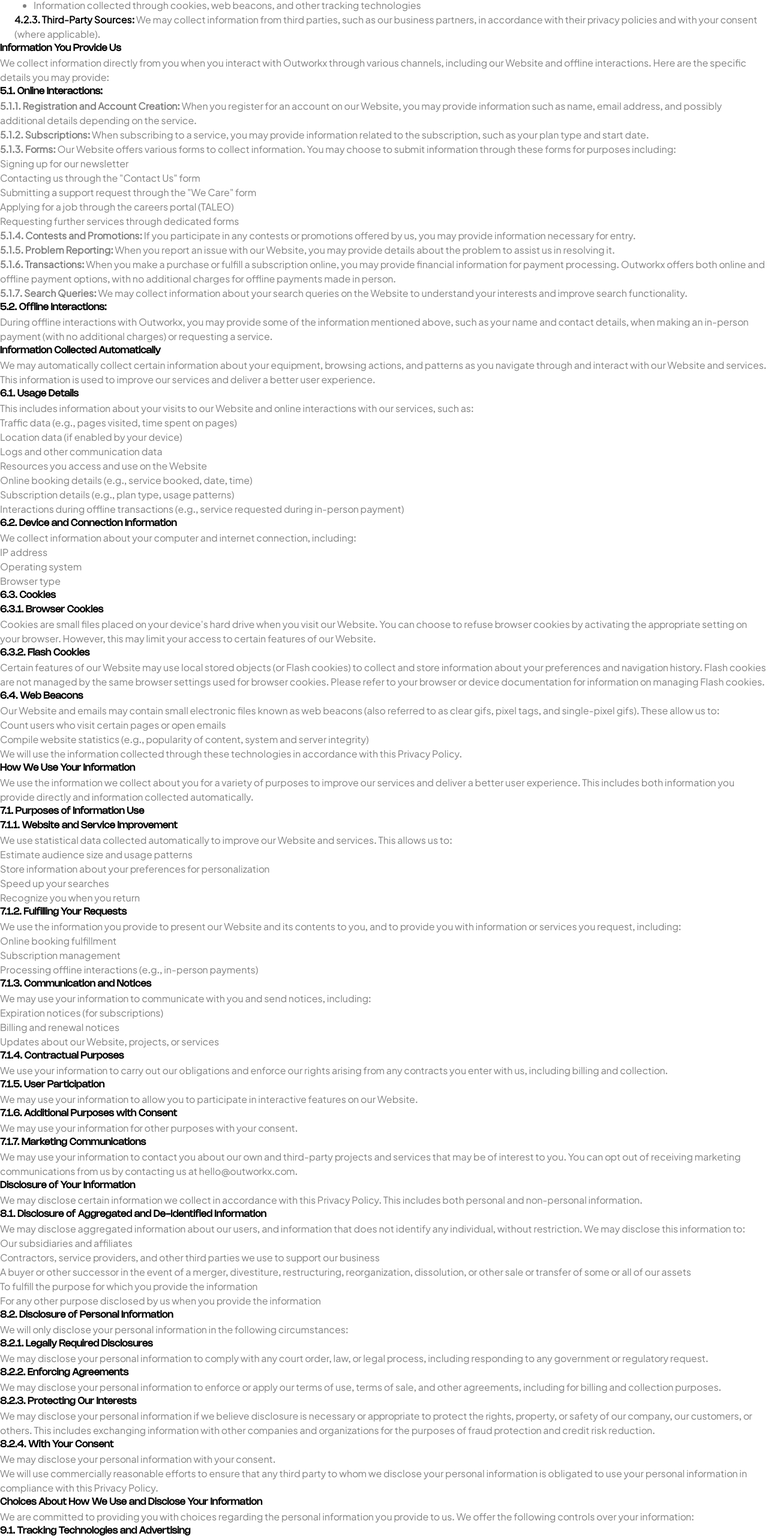
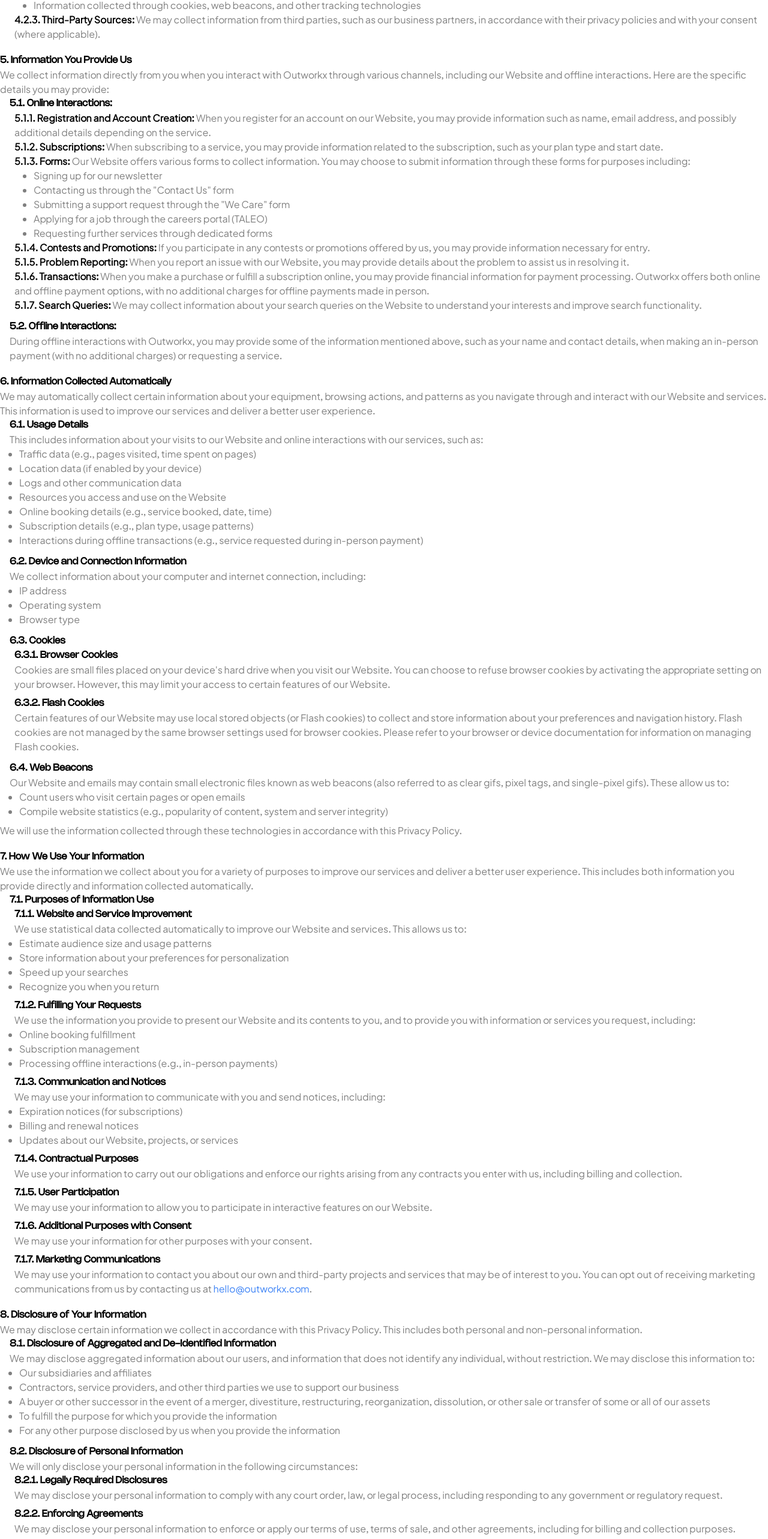
Before and after one commit to RaimaAftab95/outworkx, a React (Vite) app: page /privacy-policy in a window 1280 px wide. Shown: the part 1299-3865 px from the top of the page at 60% size. Built offline with nearby package versions, Linux system fonts and the light colour scheme.

Commit message:
CU-86epcteyw Styled the Privacy Policy Page

```diff
--- a/src/pages/PrivacyPolicy.jsx
+++ b/src/pages/PrivacyPolicy.jsx
@@ -187,30 +187,32 @@ const PrivacyPolicy = () => {
   const informationYouProvide = () => {
     return (
       <div>
-        <h2>Information You Provide Us</h2>
+        <h2 className="mt-5">5. Information You Provide Us</h2>
         <p>
           We collect information directly from you when you interact with
           Outworkx through various channels, including our Website and offline
           interactions. Here are the specific details you may provide:
         </p>
-        <h3>5.1. Online Interactions:</h3>
-        <ol>
+        <h3 className="pl-4">5.1. Online Interactions:</h3>
+        <ol className="pl-6">
           <li>
-            <strong>5.1.1. Registration and Account Creation:</strong> When you
-            register for an account on our Website, you may provide information
-            such as name, email address, and possibly additional details
-            depending on the service.
+            <strong className="text-black">
+              5.1.1. Registration and Account Creation:
+            </strong>{' '}
+            When you register for an account on our Website, you may provide
+            information such as name, email address, and possibly additional
+            details depending on the service.
           </li>
           <li>
-            <strong>5.1.2. Subscriptions:</strong> When subscribing to a
-            service, you may provide information related to the subscription,
-            such as your plan type and start date.
+            <strong className="text-black">5.1.2. Subscriptions:</strong> When
+            subscribing to a service, you may provide information related to the
+            subscription, such as your plan type and start date.
           </li>
           <li>
-            <strong>5.1.3. Forms:</strong> Our Website offers various forms to
-            collect information. You may choose to submit information through
-            these forms for purposes including:
-            <ul>
+            <strong className="text-black">5.1.3. Forms:</strong> Our Website
+            offers various forms to collect information. You may choose to
+            submit information through these forms for purposes including:
+            <ul className="list-disc pl-8">
               <li>Signing up for our newsletter</li>
               <li>Contacting us through the "Contact Us" form</li>
               <li>Submitting a support request through the "We Care" form</li>
@@ -219,30 +221,32 @@ const PrivacyPolicy = () => {
             </ul>
           </li>
           <li>
-            <strong>5.1.4. Contests and Promotions:</strong> If you participate
-            in any contests or promotions offered by us, you may provide
-            information necessary for entry.
+            <strong className="text-black">
+              5.1.4. Contests and Promotions:
+            </strong>{' '}
+            If you participate in any contests or promotions offered by us, you
+            may provide information necessary for entry.
           </li>
           <li>
-            <strong>5.1.5. Problem Reporting:</strong> When you report an issue
-            with our Website, you may provide details about the problem to
-            assist us in resolving it.
+            <strong className="text-black">5.1.5. Problem Reporting:</strong>{' '}
+            When you report an issue with our Website, you may provide details
+            about the problem to assist us in resolving it.
           </li>
           <li>
-            <strong>5.1.6. Transactions:</strong> When you make a purchase or
-            fulfill a subscription online, you may provide financial information
-            for payment processing. Outworkx offers both online and offline
-            payment options, with no additional charges for offline payments
-            made in person.
+            <strong className="text-black">5.1.6. Transactions:</strong> When
+            you make a purchase or fulfill a subscription online, you may
+            provide financial information for payment processing. Outworkx
+            offers both online and offline payment options, with no additional
+            charges for offline payments made in person.
           </li>
           <li>
-            <strong>5.1.7. Search Queries:</strong> We may collect information
-            about your search queries on the Website to understand your
-            interests and improve search functionality.
+            <strong className="text-black">5.1.7. Search Queries:</strong> We
+            may collect information about your search queries on the Website to
+            understand your interests and improve search functionality.
           </li>
         </ol>
-        <h3>5.2. Offline Interactions:</h3>
-        <p>
+        <h3 className="mt-3 pl-4">5.2. Offline Interactions:</h3>
+        <p className="pl-4">
           During offline interactions with Outworkx, you may provide some of the
           information mentioned above, such as your name and contact details,
           when making an in-person payment (with no additional charges) or
@@ -256,19 +260,19 @@ const PrivacyPolicy = () => {
   const informationCollectedAutomatically = () => {
     return (
       <div>
-        <h2>Information Collected Automatically</h2>
+        <h2 className="mt-5">6. Information Collected Automatically</h2>
         <p>
           We may automatically collect certain information about your equipment,
           browsing actions, and patterns as you navigate through and interact
           with our Website and services. This information is used to improve our
           services and deliver a better user experience.
         </p>
-        <h3>6.1. Usage Details</h3>
-        <p>
+        <h3 className="pl-4">6.1. Usage Details</h3>
+        <p className="pl-4">
           This includes information about your visits to our Website and online
           interactions with our services, such as:
         </p>
-        <ul>
+        <ul className="list-disc pl-8">
           <li>Traffic data (e.g., pages visited, time spent on pages)</li>
           <li>Location data (if enabled by your device)</li>
           <li>Logs and other communication data</li>
@@ -280,46 +284,46 @@ const PrivacyPolicy = () => {
             during in-person payment)
           </li>
         </ul>
-        <h3>6.2. Device and Connection Information</h3>
-        <p>
+        <h3 className="mt-3 pl-4">6.2. Device and Connection Information</h3>
+        <p className="pl-4">
           We collect information about your computer and internet connection,
           including:
         </p>
-        <ul>
+        <ul className="list-disc pl-8">
           <li>IP address</li>
           <li>Operating system</li>
           <li>Browser type</li>
         </ul>
-        <h3>6.3. Cookies</h3>
-        <h4>6.3.1. Browser Cookies</h4>
-        <p>
+        <h3 className="mt-3 pl-4">6.3. Cookies</h3>
+        <h4 className="pl-6">6.3.1. Browser Cookies</h4>
+        <p className="pl-6">
           Cookies are small files placed on your device's hard drive when you
           visit our Website. You can choose to refuse browser cookies by
           activating the appropriate setting on your browser. However, this may
           limit your access to certain features of our Website.
         </p>
-        <h4>6.3.2. Flash Cookies</h4>
-        <p>
+        <h4 className="mt-2 pl-6">6.3.2. Flash Cookies</h4>
+        <p className="pl-6">
           Certain features of our Website may use local stored objects (or Flash
           cookies) to collect and store information about your preferences and
           navigation history. Flash cookies are not managed by the same browser
           settings used for browser cookies. Please refer to your browser or
           device documentation for information on managing Flash cookies.
         </p>
-        <h3>6.4. Web Beacons</h3>
-        <p>
+        <h3 className="mt-3 pl-4">6.4. Web Beacons</h3>
+        <p className="pl-4">
           Our Website and emails may contain small electronic files known as web
           beacons (also referred to as clear gifs, pixel tags, and single-pixel
           gifs). These allow us to:
         </p>
-        <ul>
+        <ul className="list-disc pl-8">
           <li>Count users who visit certain pages or open emails</li>
           <li>
             Compile website statistics (e.g., popularity of content, system and
             server integrity)
           </li>
         </ul>
-        <p>
+        <p className="mt-2">
           We will use the information collected through these technologies in
           accordance with this Privacy Policy.
         </p>
@@ -331,66 +335,71 @@ const PrivacyPolicy = () => {
   const howWeUseYourInformation = () => {
     return (
       <div>
-        <h2>How We Use Your Information</h2>
+        <h2 className="mt-5">7. How We Use Your Information</h2>
         <p>
           We use the information we collect about you for a variety of purposes
           to improve our services and deliver a better user experience. This
           includes both information you provide directly and information
           collected automatically.
         </p>
-        <h3>7.1. Purposes of Information Use</h3>
-        <h4>7.1.1. Website and Service Improvement</h4>
-        <p>
+        <h3 className="pl-4">7.1. Purposes of Information Use</h3>
+        <h4 className="pl-6">7.1.1. Website and Service Improvement</h4>
+        <p className="pl-6">
           We use statistical data collected automatically to improve our Website
           and services. This allows us to:
         </p>
-        <ul>
+        <ul className="list-disc pl-8">
           <li>Estimate audience size and usage patterns</li>
           <li>Store information about your preferences for personalization</li>
           <li>Speed up your searches</li>
           <li>Recognize you when you return</li>
         </ul>
-        <h4>7.1.2. Fulfilling Your Requests</h4>
-        <p>
+        <h4 className="mt-2 pl-6">7.1.2. Fulfilling Your Requests</h4>
+        <p className="pl-6">
           We use the information you provide to present our Website and its
           contents to you, and to provide you with information or services you
           request, including:
         </p>
-        <ul>
+        <ul className="list-disc pl-8">
           <li>Online booking fulfillment</li>
           <li>Subscription management</li>
           <li>Processing offline interactions (e.g., in-person payments)</li>
         </ul>
-        <h4>7.1.3. Communication and Notices</h4>
-        <p>
+        <h4 className="mt-2 pl-6">7.1.3. Communication and Notices</h4>
+        <p className="pl-6">
           We may use your information to communicate with you and send notices,
           including:
         </p>
-        <ul>
+        <ul className="list-disc pl-8">
           <li>Expiration notices (for subscriptions)</li>
           <li>Billing and renewal notices</li>
           <li>Updates about our Website, projects, or services</li>
         </ul>
-        <h4>7.1.4. Contractual Purposes</h4>
-        <p>
+        <h4 className="mt-2 pl-6">7.1.4. Contractual Purposes</h4>
+        <p className="pl-6">
           We use your information to carry out our obligations and enforce our
           rights arising from any contracts you enter with us, including billing
           and collection.
         </p>
-        <h4>7.1.5. User Participation</h4>
-        <p>
+        <h4 className="mt-2 pl-6">7.1.5. User Participation</h4>
+        <p className="pl-6">
           We may use your information to allow you to participate in interactive
           features on our Website.
         </p>
-        <h4>7.1.6. Additional Purposes with Consent</h4>
-        <p>We may use your information for other purposes with your consent.</p>
-        <h4>7.1.7. Marketing Communications</h4>
-        <p>
+        <h4 className="mt-2 pl-6">7.1.6. Additional Purposes with Consent</h4>
+        <p className="pl-6">
+          We may use your information for other purposes with your consent.
+        </p>
+        <h4 className="mt-2 pl-6">7.1.7. Marketing Communications</h4>
+        <p className="pl-6">
           We may use your information to contact you about our own and
           third-party projects and services that may be of interest to you. You
           can opt out of receiving marketing communications from us by
           contacting us at{' '}
-          <a href="mailto:hello@outworkx.com">hello@outworkx.com</a>.
+          <a className="text-blue-500" href="mailto:hello@outworkx.com">
+            hello@outworkx.com
+          </a>
+          .
         </p>
       </div>
     );
@@ -400,19 +409,21 @@ const PrivacyPolicy = () => {
   const disclosureOfYourInformation = () => {
     return (
       <div>
-        <h2>Disclosure of Your Information</h2>
+        <h2 className="mt-5">8. Disclosure of Your Information</h2>
         <p>
           We may disclose certain information we collect in accordance with this
           Privacy Policy. This includes both personal and non-personal
           information.
         </p>
-        <h3>8.1. Disclosure of Aggregated and De-Identified Information</h3>
-        <p>
+        <h3 className="pl-4">
+          8.1. Disclosure of Aggregated and De-Identified Information
+        </h3>
+        <p className="pl-4">
           We may disclose aggregated information about our users, and
           information that does not identify any individual, without
           restriction. We may disclose this information to:
         </p>
-        <ul>
+        <ul className="list-disc pl-8">
           <li>Our subsidiaries and affiliates</li>
           <li>
             Contractors, service providers, and other third parties we use to
@@ -429,34 +440,36 @@ const PrivacyPolicy = () => {
             information
           </li>
         </ul>
-        <h3>8.2. Disclosure of Personal Information</h3>
-        <p>
+        <h3 className="mt-3 pl-4">8.2. Disclosure of Personal Information</h3>
+        <p className="pl-4">
           We will only disclose your personal information in the following
           circumstances:
         </p>
-        <h4>8.2.1. Legally Required Disclosures</h4>
-        <p>
+        <h4 className="pl-6">8.2.1. Legally Required Disclosures</h4>
+        <p className="pl-6">
           We may disclose your personal information to comply with any court
           order, law, or legal process, including responding to any government
           or regulatory request.
         </p>
-        <h4>8.2.2. Enforcing Agreements</h4>
-        <p>
+        <h4 className="mt-2 pl-6">8.2.2. Enforcing Agreements</h4>
+        <p className="pl-6">
           We may disclose your personal information to enforce or apply our
           terms of use, terms of sale, and other agreements, including for
           billing and collection purposes.
         </p>
-        <h4>8.2.3. Protecting Our Interests</h4>
-        <p>
+        <h4 className="mt-2 pl-6">8.2.3. Protecting Our Interests</h4>
+        <p className="pl-6">
           We may disclose your personal information if we believe disclosure is
           necessary or appropriate to protect the rights, property, or safety of
           our company, our customers, or others. This includes exchanging
           information with other companies and organizations for the purposes of
           fraud protection and credit risk reduction.
         </p>
-        <h4>8.2.4. With Your Consent</h4>
-        <p>We may disclose your personal information with your consent.</p>
-        <p>
+        <h4 className="mt-2 pl-6">8.2.4. With Your Consent</h4>
+        <p className="pl-6">
+          We may disclose your personal information with your consent.
+        </p>
+        <p className="pl-6">
           We will use commercially reasonable efforts to ensure that any third
           party to whom we disclose your personal information is obligated to
           use your personal information in compliance with this Privacy Policy.
@@ -469,38 +482,48 @@ const PrivacyPolicy = () => {
   const choicesAboutInformation = () => {
     return (
       <div>
-        <h2>Choices About How We Use and Disclose Your Information</h2>
+        <h2 className="mt-5">
+          9. Choices About How We Use and Disclose Your Information
+        </h2>
         <p>
           We are committed to providing you with choices regarding the personal
           information you provide to us. We offer the following controls over
           your information:
         </p>
-        <h3>9.1. Tracking Technologies and Advertising</h3>
-        <p>
+        <h3 className="mt-3 pl-4">
+          9.1. Tracking Technologies and Advertising
+        </h3>
+        <p className="pl-4">
           You can set your browser to refuse all or some browser cookies, or to
           alert you when cookies are being sent. If you disable or refuse
           cookies, please note that some parts of our Website or services may
           then be inaccessible or not function properly.
         </p>
-        <h3>9.2. Disclosure of Your Information for Third-Party Advertising</h3>
-        <p>
+        <h3 className="mt-3 pl-4">
+          9.2. Disclosure of Your Information for Third-Party Advertising
+        </h3>
+        <p className="pl-4">
           If you do not want us to share your personal information with
           unaffiliated or non-agent third parties for promotional purposes, you
           can opt-out by contacting us at{' '}
-          <a href="mailto:hello@outworkx.com">hello@outworkx.com</a>. You can
-          submit your request by email or through any other method we provide
-          for offline communication (e.g., in-person during a payment or service
-          request).
+          <a className="text-blue-500" href="mailto:hello@outworkx.com">
+            hello@outworkx.com
+          </a>
+          . You can submit your request by email or through any other method we
+          provide for offline communication (e.g., in-person during a payment or
+          service request).
         </p>
-        <h3>9.3. Promotional Offers from Outworkx</h3>
-        <p>
+        <h3 className="mt-3 pl-4">9.3. Promotional Offers from Outworkx</h3>
+        <p className="pl-4">
           If you do not wish to have your contact information used by Outworkx
           to promote our own or third-party projects or services, you can
           opt-out by contacting us at{' '}
-          <a href="mailto:hello@outworkx.com">hello@outworkx.com</a>. You can
-          submit your request by email or through any other method we provide
-          for offline communication (e.g., in-person during a payment or service
-          request).
+          <a className="text-blue-500" href="mailto:hello@outworkx.com">
+            hello@outworkx.com
+          </a>
+          . You can submit your request by email or through any other method we
+          provide for offline communication (e.g., in-person during a payment or
+          service request).
         </p>
       </div>
     );
@@ -510,35 +533,39 @@ const PrivacyPolicy = () => {
   const accessingAndCorrectingInformation = () => {
     return (
       <div>
-        <h2>Accessing and Correcting Your Information</h2>
+        <h2 className="mt-5">10. Accessing and Correcting Your Information</h2>
         <p>
           We understand the importance of access and control over your personal
           information. This section outlines your rights related to your data.
         </p>
-        <h3>10.1. Accessing Your Information</h3>
-        <p>
+        <h3 className="pl-4">10.1. Accessing Your Information</h3>
+        <p className="pl-4">
           You have the right to access your personal information that we hold.
           You can request a copy of your information by contacting us at{' '}
-          <a href="mailto:hello@outworkx.com">hello@outworkx.com</a>. We will
-          respond to your request within a reasonable timeframe.
+          <a className="text-blue-500" href="mailto:hello@outworkx.com">
+            hello@outworkx.com
+          </a>
+          . We will respond to your request within a reasonable timeframe.
         </p>
-        <h3>10.2. Correcting Your Information</h3>
-        <p>
+        <h3 className="mt-3 pl-4">10.2. Correcting Your Information</h3>
+        <p className="pl-4">
           You have the right to correct any inaccurate or incomplete personal
           information we hold about you. You can update your information through
           your account settings (if applicable) or by contacting us at{' '}
           <a href="mailto:hello@outworkx.com">hello@outworkx.com</a>. We will
           take reasonable steps to update your information promptly.
         </p>
-        <h3>10.3. Data Erasure</h3>
-        <p>
+        <h3 className="mt-3 pl-4">10.3. Data Erasure</h3>
+        <p className="pl-4">
           You have the right to request that your personal information be
           deleted. You can submit a data erasure request by emailing{' '}
-          <a href="mailto:hello@outworkx.com">hello@outworkx.com</a>. Please
-          note the following important information regarding data erasure
-          requests:
+          <a className="text-blue-500" href="mailto:hello@outworkx.com">
+            hello@outworkx.com
+          </a>
+          . Please note the following important information regarding data
+          erasure requests:
         </p>
-        <ul>
+        <ul className="list-disc pl-8">
           <li>
             We may retain your personal information as necessary for our
             legitimate business interests, such as fraud prevention, legal
@@ -567,18 +594,18 @@ const PrivacyPolicy = () => {
   const dataSecurity = () => {
     return (
       <div>
-        <h2>Data Security</h2>
+        <h2 className="mt-5">11. Data Security</h2>
         <p>
           We take the security of your information seriously and are committed
           to protecting your personal information from unauthorized access, use,
           disclosure, alteration, or destruction.
         </p>
-        <h3>11.1. Security Measures</h3>
-        <p>
+        <h3 className="pl-4">11.1. Security Measures</h3>
+        <p className="pl-4">
           We have implemented various security measures designed to safeguard
           your information, including:
         </p>
-        <ul>
+        <ul className="list-disc pl-8">
           <li>
             Secure storage of your information on our servers behind firewalls
           </li>
@@ -587,20 +614,20 @@ const PrivacyPolicy = () => {
             equivalent)
           </li>
         </ul>
-        <h3>11.2. Your Responsibilities</h3>
-        <p>
+        <h3 className="mt-3 pl-4">11.2. Your Responsibilities</h3>
+        <p className="pl-4">
           You also play a role in protecting your information. Here are some
           things you can do:
         </p>
-        <ul>
+        <ul className="list-disc pl-8">
           <li>
             Maintain the confidentiality of any password you use to access our
             services (online or offline)
           </li>
           <li>Avoid sharing your password with anyone</li>
         </ul>
-        <h3>11.3. Limitations of Security</h3>
-        <p>
+        <h3 className="mt-3 pl-4">11.3. Limitations of Security</h3>
+        <p className="pl-4">
           Unfortunately, no data transmission over the internet or electronic
           storage method is guaranteed to be 100% secure. While we strive to use
           commercially reasonable means to protect your information, we cannot
@@ -608,8 +635,8 @@ const PrivacyPolicy = () => {
           our online services or offline interactions. You acknowledge and
           accept this inherent security risk.
         </p>
-        <h3>11.4. Disclaimer of Liability</h3>
-        <p>
+        <h3 className="mt-3 pl-4">11.4. Disclaimer of Liability</h3>
+        <p className="pl-4">
           We are not responsible for any circumvention of any privacy settings
           or security measures we implement on our Website or through our
           offline interactions.
@@ -622,7 +649,7 @@ const PrivacyPolicy = () => {
   const changesToPrivacyPolicy = () => {
     return (
       <div>
-        <h2>Changes to This Privacy Policy</h2>
+        <h2 className="mt-5">12. Changes to This Privacy Policy</h2>
         <p>
           We reserve the right to update this Privacy Policy from time to time.
           We will post any changes we make to this Privacy Policy on our Website
@@ -630,8 +657,8 @@ const PrivacyPolicy = () => {
           address specified in your account) or by means of a notice on our
           Website prior to the change becoming effective.
         </p>
-        <h3>12.1. Your Responsibility</h3>
-        <p>
+        <h3 className="mt-3 pl-4">12.1. Your Responsibility</h3>
+        <p className="mb-10 pl-4">
           It is your responsibility to periodically visit our Website and review
           this Privacy Policy to stay informed of any updates. You are bound by
           any revisions to this Privacy Policy upon our posting on our Website.
```
